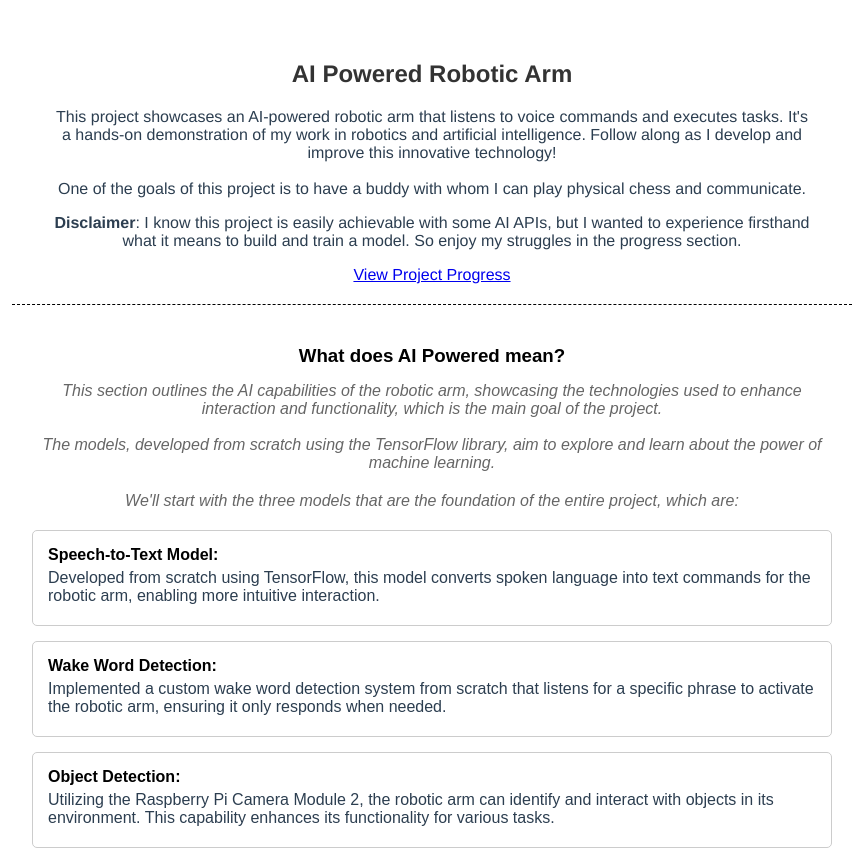
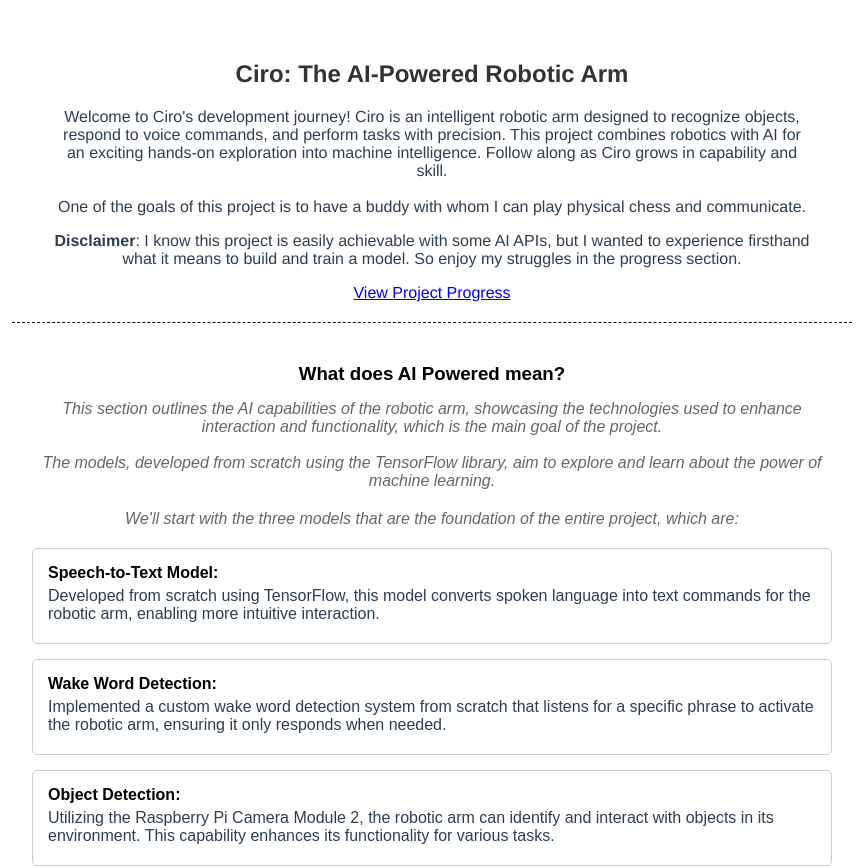
Before and after one commit to pasquale-sergi/ciro, a Vue app in the folder website/frontend/robotic-arm-website/: page / in a window 1280 px wide. Shown: the top 868 px of the page, without its empty margins (208-1071 px from the left). Built offline with nearby package versions, Linux system fonts and the light colour scheme.

Commit message:
new caption

```diff
--- a/website/frontend/robotic-arm-website/src/components/HomePage.vue
+++ b/website/frontend/robotic-arm-website/src/components/HomePage.vue
@@ -1,14 +1,12 @@
 <template>
   <div class="hom-page">
-    <h2>AI Powered Robotic Arm</h2>
+    <h2>
+Ciro: The AI-Powered Robotic Arm
+</h2>
     <div class="caption">
       <p>
-        This project showcases an AI-powered robotic arm that listens to voice
-        commands and executes tasks. It's a hands-on demonstration of my work in
-        robotics and artificial intelligence. Follow along as I develop and
-        improve this innovative technology!
 
-        <br>       <br>One of the goals of this project is to have a buddy with whom I can play physical chess and communicate.
+Welcome to Ciro's development journey! Ciro is an intelligent robotic arm designed to recognize objects, respond to voice commands, and perform tasks with precision. This project combines robotics with AI for an exciting hands-on exploration into machine intelligence. Follow along as Ciro grows in capability and skill.       <br>       <br>One of the goals of this project is to have a buddy with whom I can play physical chess and communicate.
 
 
       </p>
```
